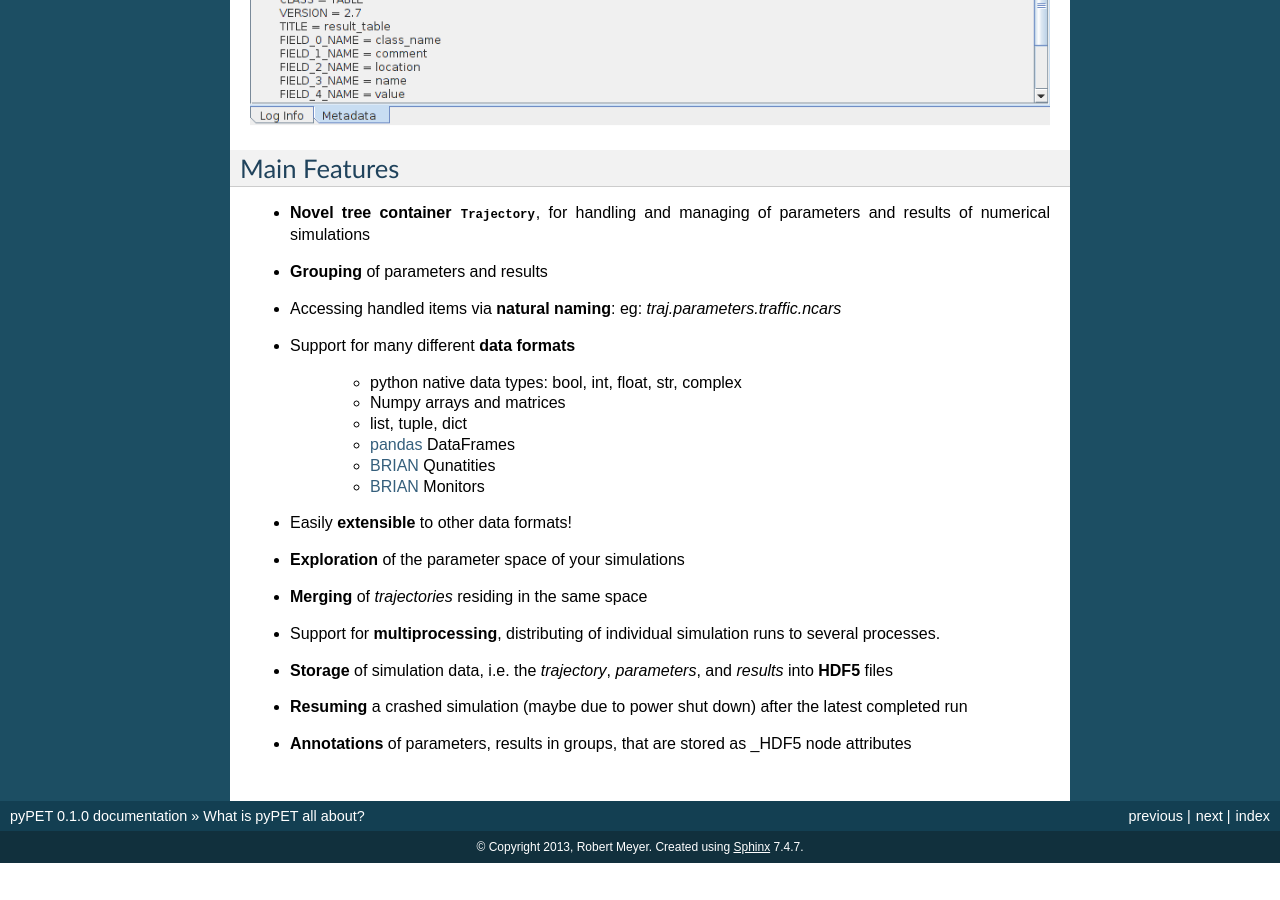
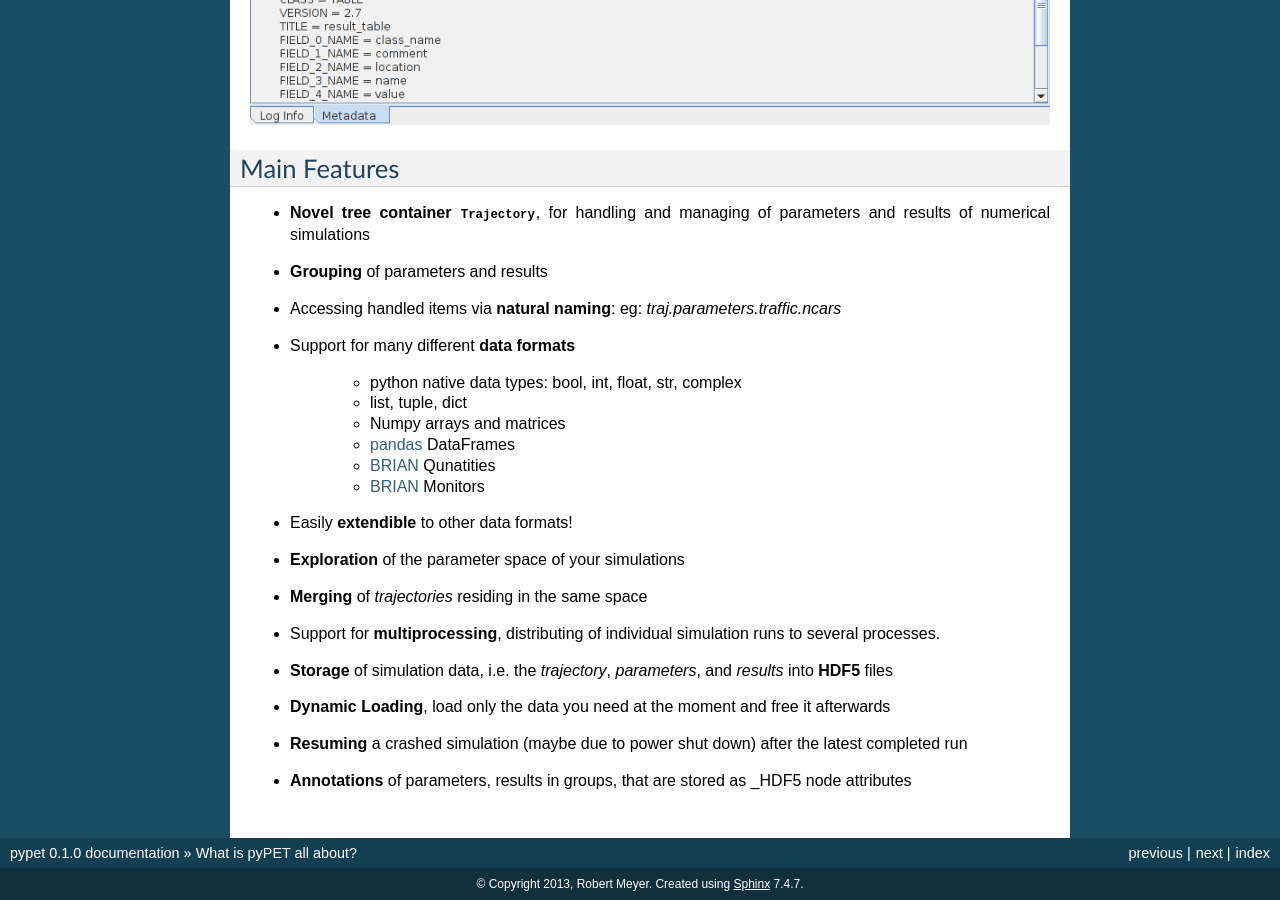
Before and after one commit to SmokinCaterpillar/pypet, a Sphinx documentation site: the page built from doc/source/introduction.rst, in a window 1280 px wide and 900 px high, scrolled down 3453 px. Built offline with Sphinx 7.4.7, drawn with Linux system fonts in a browser that asks for light colours; before the commit the page ends 4316 px from its top, so only the background shows below that; some of the changed text lies outside the part shown.

```diff
--- a/doc/source/conf.py
+++ b/doc/source/conf.py
@@ -41,7 +41,7 @@ source_suffix = '.rst'
 master_doc = 'index'
 
 # General information about the project.
-project = u'pyPET'
+project = u'pypet'
 copyright = u'2013, Robert Meyer'
 
 # The version info for the project you're documenting, acts as replacement for
@@ -165,7 +165,7 @@ html_static_path = ['_static']
 #html_file_suffix = None
 
 # Output file base name for HTML help builder.
-htmlhelp_basename = 'pyPETdoc'
+htmlhelp_basename = 'pypetdoc'
 
 
 # -- Options for LaTeX output --------------------------------------------------
@@ -184,7 +184,7 @@ latex_elements = {
 # Grouping the document tree into LaTeX files. List of tuples
 # (source start file, target name, title, author, documentclass [howto/manual]).
 latex_documents = [
-  ('index', 'pyPET.tex', u'pyPET Documentation',
+  ('index', 'pypet.tex', u'pypet Documentation',
    u'Robert Meyer', 'manual'),
 ]
 
@@ -214,7 +214,7 @@ latex_documents = [
 # One entry per manual page. List of tuples
 # (source start file, name, description, authors, manual section).
 man_pages = [
-    ('index', 'p37', u'pyPET Documentation',
+    ('index', 'pypet', u'pypet Documentation',
      [u'Robert Meyer'], 1)
 ]
 
@@ -228,8 +228,8 @@ man_pages = [
 # (source start file, target name, title, author,
 #  dir menu entry, description, category)
 texinfo_documents = [
-  ('index', 'pyPET', u'pyPET Documentation',
-   u'Robert Meyer', 'pyPET', 'One line description of project.',
+  ('index', 'pypet', u'pypet Documentation',
+   u'Robert Meyer', 'pypet', 'One line description of project.',
    'Miscellaneous'),
 ]
 
--- a/doc/source/examplesdoc/example_07.rst
+++ b/doc/source/examplesdoc/example_07.rst
@@ -2,7 +2,7 @@
 .. _example-07:
 
 ===================================
-07 A short Brian Example
+07 Short Brian Example
 ===================================
 
 Download: :download:`example_07_brian_network.py <../../../examples/example_07_brian_network.py>`
--- a/doc/source/index.rst
+++ b/doc/source/index.rst
@@ -38,7 +38,7 @@ D-10587 Berlin
 Acknowledgments
 ===================
 
-* Thanks to Robert Pröpper and Phillip Meyer for answering all my Python Questions.
+* Thanks to Robert Pröpper and Philipp Meier for answering all my Python Questions.
 
     You might wanna check out their SpykeViewer_ tool for visualization of
     MEA recordings and NEO_ data
--- a/doc/source/introduction.rst
+++ b/doc/source/introduction.rst
@@ -219,9 +219,9 @@ Main Features
 
     * python native data types: bool, int, float, str, complex
 
+    * list, tuple, dict
+
     * Numpy arrays and matrices
-
-    * list, tuple, dict
 
     * pandas_ DataFrames
 
@@ -229,7 +229,7 @@ Main Features
 
     * BRIAN_ Monitors
 
-* Easily **extensible** to other data formats!
+* Easily **extendible** to other data formats!
 
 * **Exploration** of the parameter space of your simulations
 
@@ -241,6 +241,8 @@ Main Features
 * **Storage** of simulation data, i.e. the *trajectory*, *parameters*, and *results* into
   **HDF5** files
 
+* **Dynamic Loading**, load only the data you need at the moment and free it afterwards
+
 * **Resuming** a crashed simulation (maybe due to power shut down) after the latest completed run
 
 * **Annotations** of parameters, results in groups, that are stored as _HDF5 node attributes
--- a/long_description.txt
+++ b/long_description.txt
@@ -78,7 +78,7 @@ Acknowledgements
 ---------------------------
 
 
-*   Thanks to Robert Pröpper and Phillip Meyer for answering all my Python questions
+*   Thanks to Robert Pröpper and Philipp Meier for answering all my Python questions
 
     You might wanna check out their SpykeViewer (https://github.com/rproepp/spykeviewer)
     tool for visualization of MEA recordings and NEO data (http://pythonhosted.org/neo)
--- a/pypet/_version.py
+++ b/pypet/_version.py
@@ -1 +1 @@
-__version__ = '0.1a.4'
+__version__ = '0.1a.5dev'
```
Also changed, not shown: README.md (+1 -1 lines), 1 other file.
